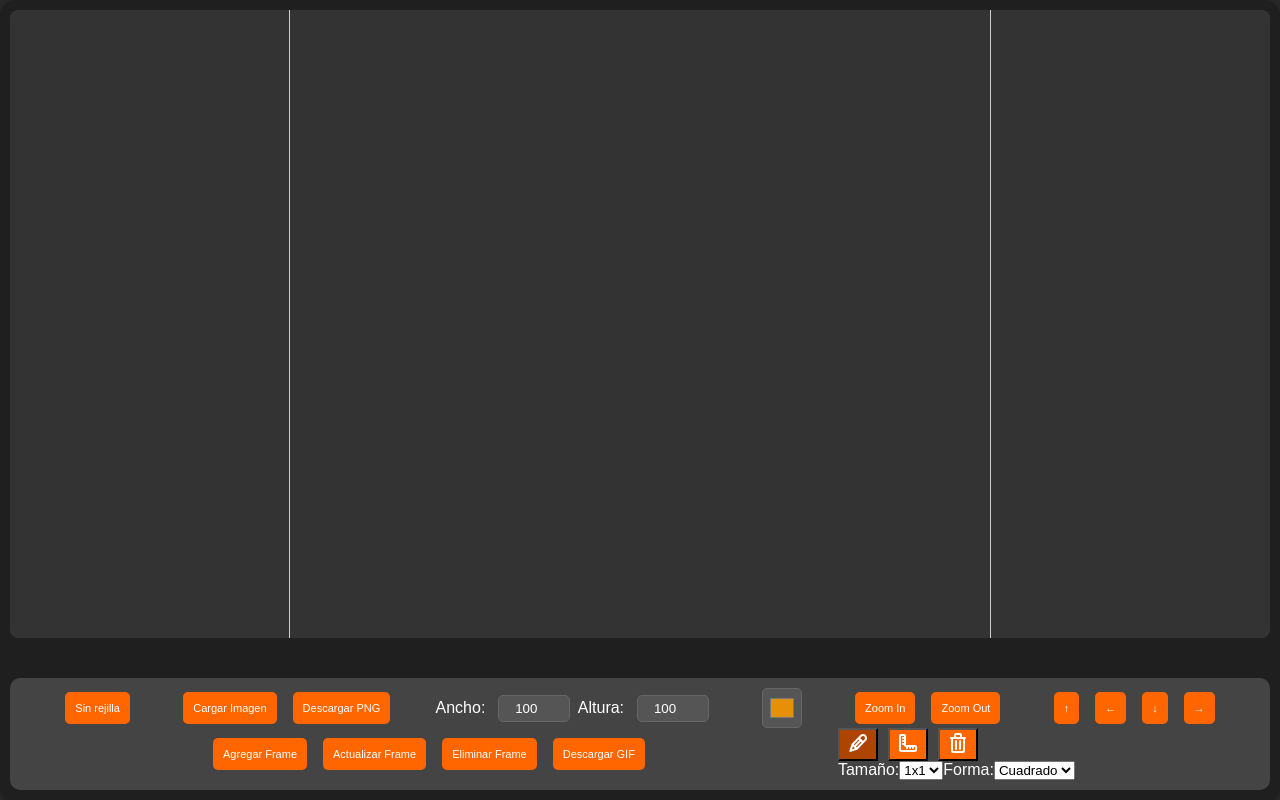
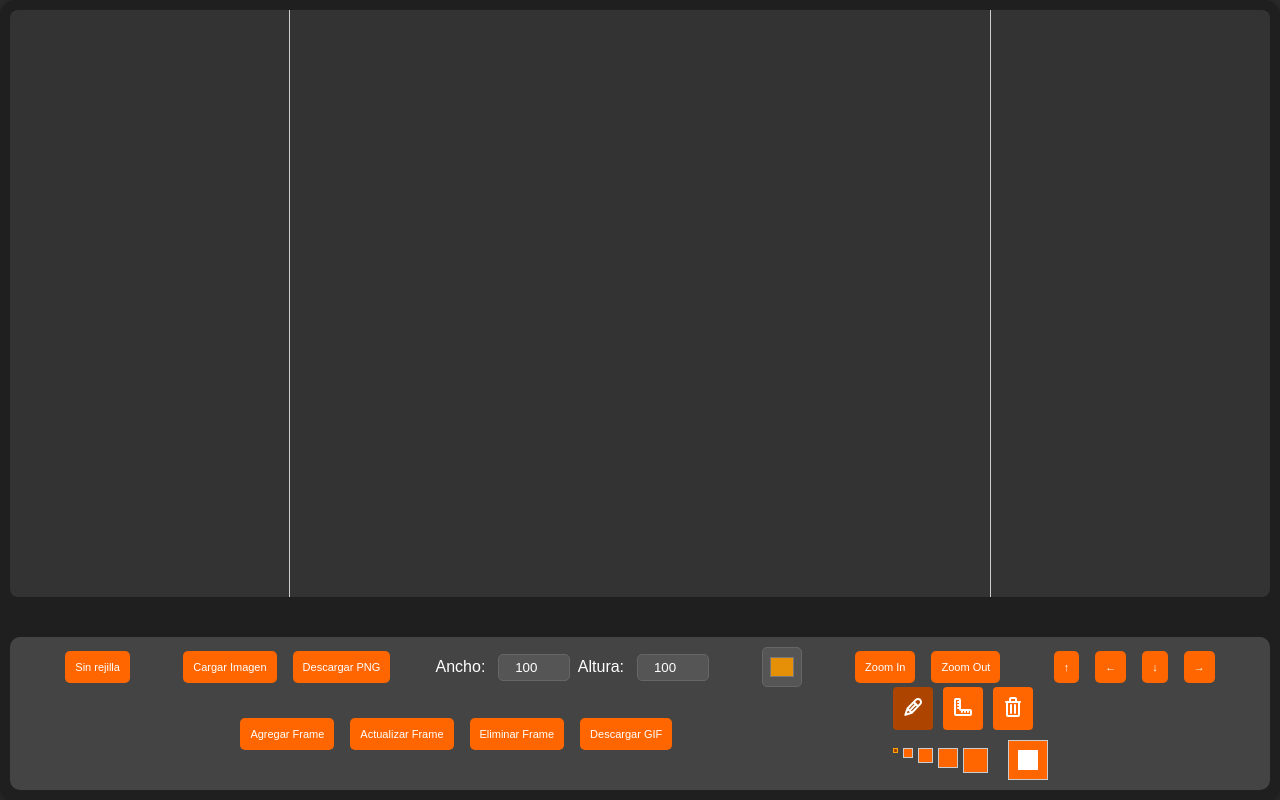
Before and after one commit to Pablog44/artepixelador, a React (Create React App) app: page /artepixelador/rejilla in a window 1280 px wide. Built offline with nearby package versions, Linux system fonts and the light colour scheme.

Commit message:
mejora ux y ui
mejora ux y ui

```diff
--- a/src/components/Controls.js
+++ b/src/components/Controls.js
@@ -227,7 +227,9 @@ function Controls({ page }) {
             onClick={() => setTool('brush')}
             style={{
               background: tool === 'brush' ? '#ad4500' : '#ff6600',
-              border: 'rounded',
+              border: 'none',
+              padding: '8px',
+              borderRadius: '4px',
               cursor: 'pointer'
             }}
             title="Pincel"
@@ -255,48 +257,80 @@ function Controls({ page }) {
             onClick={() => setTool('line')}
             style={{
               background: tool === 'line' ? '#ad4500' : '#ff6600',
-              border: 'rounded',
+              border: 'none',
+              padding: '8px',
+              borderRadius: '4px',
               cursor: 'pointer'
             }}
             title="Línea"
           >
-          <svg style={{ color: 'white' }} class="w-6 h-6 text-gray-800 dark:text-white" aria-hidden="true" xmlns="http://www.w3.org/2000/svg" width="24" height="24" fill="none" viewBox="0 0 24 24">
-            <path stroke="currentColor" stroke-linecap="round" stroke-linejoin="round" stroke-width="2" d="M9 7H7m2 3H7m2 3H7m4 2v2m3-2v2m3-2v2M4 5v14a1 1 0 0 0 1 1h14a1 1 0 0 0 1-1v-3a1 1 0 0 0-1-1h-9a1 1 0 0 1-1-1V5a1 1 0 0 0-1-1H5a1 1 0 0 0-1 1Z"/>
-          </svg>
-
+            <svg style={{ color: 'white' }} className="w-6 h-6" aria-hidden="true" xmlns="http://www.w3.org/2000/svg" width="24" height="24" fill="none" viewBox="0 0 24 24">
+              <path stroke="currentColor" strokeLinecap="round" strokeLinejoin="round" strokeWidth="2" d="M9 7H7m2 3H7m2 3H7m4 2v2m3-2v2m3-2v2M4 5v14a1 1 0 0 0 1 1h14a1 1 0 0 0 1-1v-3a1 1 0 0 0-1-1h-9a1 1 0 0 1-1-1V5a1 1 0 0 0-1-1H5a1 1 0 0 0-1 1Z"/>
+            </svg>
           </button>
           <button
             onClick={() => setTool('eraser')}
             style={{
               background: tool === 'eraser' ? '#ad4500' : '#ff6600',
-              border: 'rounded',
+              border: 'none',
+              padding: '8px',
+              borderRadius: '4px',
               cursor: 'pointer'
             }}
             title="Borrador"
           >
-          <svg style={{ color: 'white' }} class="w-6 h-6 text-gray-800 dark:text-white" aria-hidden="true" xmlns="http://www.w3.org/2000/svg" width="24" height="24" fill="none" viewBox="0 0 24 24">
-            <path stroke="currentColor" stroke-linecap="round" stroke-linejoin="round" stroke-width="2" d="M5 7h14m-9 3v8m4-8v8M10 3h4a1 1 0 0 1 1 1v3H9V4a1 1 0 0 1 1-1ZM6 7h12v13a1 1 0 0 1-1 1H7a1 1 0 0 1-1-1V7Z"/>
-          </svg>
-
+            <svg style={{ color: 'white' }} className="w-6 h-6" aria-hidden="true" xmlns="http://www.w3.org/2000/svg" width="24" height="24" fill="none" viewBox="0 0 24 24">
+              <path stroke="currentColor" strokeLinecap="round" strokeLinejoin="round" strokeWidth="2" d="M5 7h14m-9 3v8m4-8v8M10 3h4a1 1 0 0 1 1 1v3H9V4a1 1 0 0 1 1-1ZM6 7h12v13a1 1 0 0 1-1 1H7a1 1 0 0 1-1-1V7Z"/>
+            </svg>
           </button>
         </div>
-        <div>
-          <label>
-            Tamaño:
-            <select value={brushSize} onChange={(e) => setBrushSize(Number(e.target.value))}>
-              <option value={1}>1x1</option>
-              <option value={2}>2x2</option>
-              <option value={3}>3x3</option>
-              <option value={4}>4x4</option>
-            </select>
-          </label>
-          <label>
-            Forma:
-            <select value={brushShape} onChange={(e) => setBrushShape(e.target.value)}>
-              <option value="square">Cuadrado</option>
-              <option value="circle">Círculo</option>
-            </select>
-          </label>
+        <div style={{ marginTop: '10px', display: 'flex', gap: '20px', alignItems: 'center' }}>
+          <div>
+            <div style={{ display: 'flex', gap: '5px' }}>
+              {[1, 2, 3, 4, 5].map((size) => (
+                <button
+  key={size}
+  onClick={() => setBrushSize(size)}
+  className="tooltip-button"
+  data-tooltip={`${size}x${size}`}
+  style={{
+    width: `${5 * size}px`,
+    height: `${5 * size}px`,
+    background: brushSize === size ? '#ad4500' : '#ff6600',
+    border: brushSize === size ? '1px solid orange' : '1px solid #ccc',
+    padding: 0,
+    margin: 0,
+    boxSizing: 'border-box',
+    cursor: 'pointer'
+  }}
+></button>
+              ))}
+            </div>
+          </div>
+          <div>
+            <button
+              onClick={() => setBrushShape(brushShape === 'circle' ? 'square' : 'circle')}
+              className="tooltip-button"
+              data-tooltip={brushShape === 'circle' ? 'Círculo' : 'Cuadrado'}
+              style={{
+                width: '40px',
+                height: '40px',
+                background: '#ff6600',
+                border: '1px solid #ccc',
+                cursor: 'pointer',
+                display: 'flex',
+                justifyContent: 'center',
+                alignItems: 'center'
+              }}
+            >
+              <div style={{
+                width: '20px',
+                height: '20px',
+                background: 'white',
+                borderRadius: brushShape === 'circle' ? '50%' : '0'
+              }}></div>
+            </button>
+          </div>
         </div>
       </div>
     );
@@ -304,6 +338,27 @@ function Controls({ page }) {
 
   return (
     <div className="controls-container">
+      {/* Bloque de estilos para tooltips */}
+      <style>{`
+        .tooltip-button {
+          position: relative;
+        }
+        .tooltip-button:hover::after {
+          content: attr(data-tooltip);
+          position: absolute;
+          background: #333;
+          color: #fff;
+          padding: 2px 5px;
+          border-radius: 3px;
+          top: -25px;
+          left: 50%;
+          transform: translateX(-50%);
+          white-space: nowrap;
+          font-size: 12px;
+          z-index: 100;
+        }
+      `}</style>
+
       {/* Área de trabajo */}
       <div
         className="pixelated-image-wrapper"
@@ -601,7 +656,7 @@ function Controls({ page }) {
             />
           </div>
         ) : (
-          // Menú cerrado: se muestran SOLO el selector de color, los botones de zoom, las flechas (dispuestas como gamepad) y los desplegables de modo, tamaño y forma.
+          // Menú cerrado: se muestran SOLO el selector de color, los botones de zoom, las flechas (dispuestas como gamepad) y los controles de herramienta, tamaño y forma.
           <div className="minimal-mobile-controls">
             <div className="controls-group">
               <input
@@ -628,8 +683,7 @@ function Controls({ page }) {
                 display: 'grid',
                 gridTemplateAreas: `" . up ."
                                     "left . right"
-                                    " . down ."`
-                ,
+                                    " . down ."`,
                 gridGap: '5px',
                 justifyContent: 'center',
                 alignItems: 'center',
```
